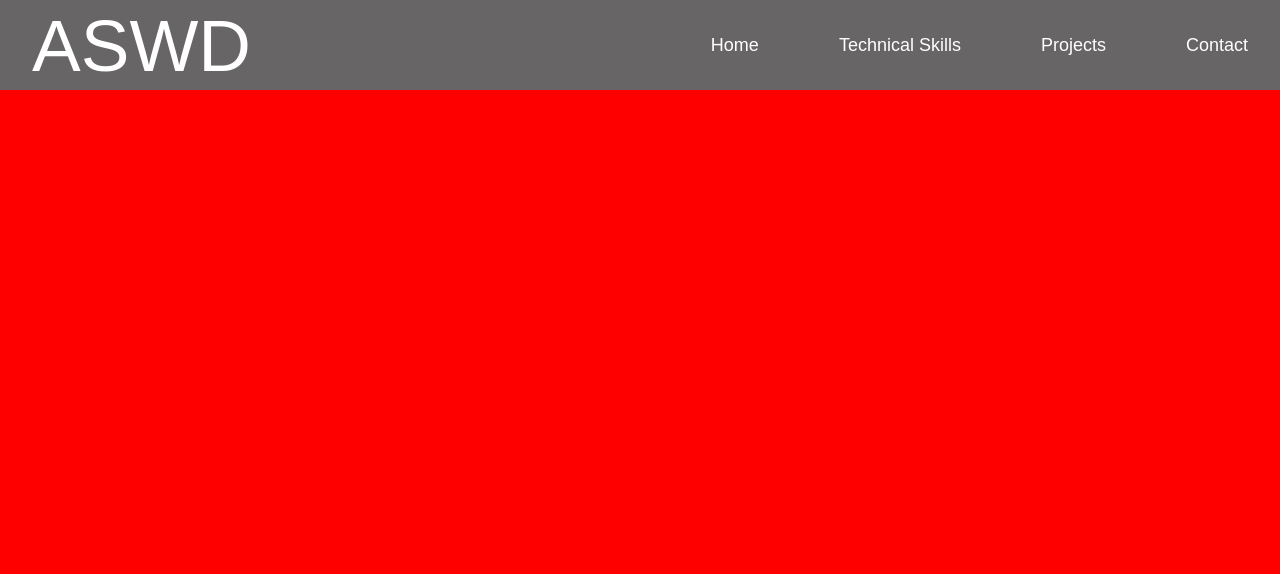
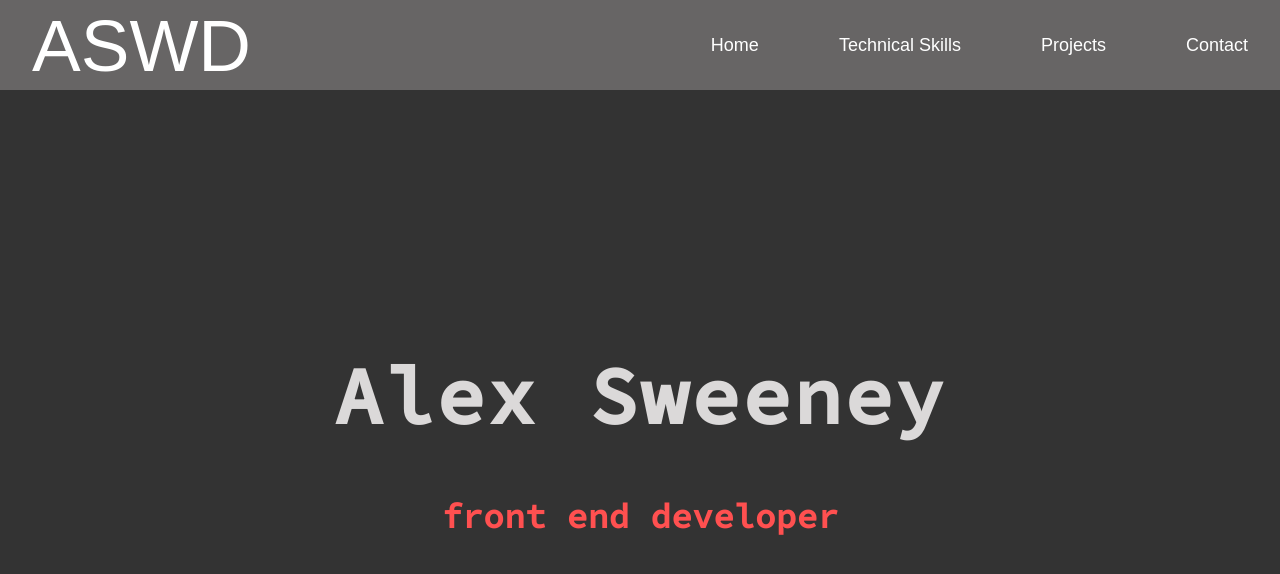
Before and after one commit to AlexSweeney/portfolio-site, a React (Create React App) app: page / in a window 1280 px wide. Shown: the top 574 px of the page. Built offline with nearby package versions, Linux system fonts and the light colour scheme; a web font is replaced by a local one.

Commit message:
take full height

```diff
--- a/src/App.jsx
+++ b/src/App.jsx
@@ -18,16 +18,12 @@ export default function App() {
   const [showBurgerMenu, setShowBurgerMenu] = useState(false);
 
   const appStyle = {
-    // display: 'flex',
-    // flexDirection: 'column',
-    // width: '100%',
-    // height: '100%',
-    // minWidth: '530px',
-    background: 'red',
     position: 'absolute',
     width: '100%',
     height: '100vh',
     minWidth: '250px',
+    display: 'flex',
+    flexDirection: 'column',
   };
 
   function onTouchBurgerLink(link) {
@@ -45,7 +41,7 @@ export default function App() {
       <BrowserRouter>
         <Header logoChars={logoChars} navLinks={navLinks} setBurgerIsOpen={setShowBurgerMenu}/>
 
-        {/*<BurgerMenu links={navLinks} show={showBurgerMenu} handleTouch={onTouchBurgerLink}/>
+        <BurgerMenu links={navLinks} show={showBurgerMenu} handleTouch={onTouchBurgerLink}/>
 
         {
           !showBurgerMenu &&
@@ -57,7 +53,7 @@ export default function App() {
             <Route exact path="/Contact" element={<Contact/>}/>
           </Routes>
         }
-         */}
+
       </BrowserRouter>
     </section>
   )
```
Also changed, not shown: 1 other file (tests, documents, lock files or other folders).
